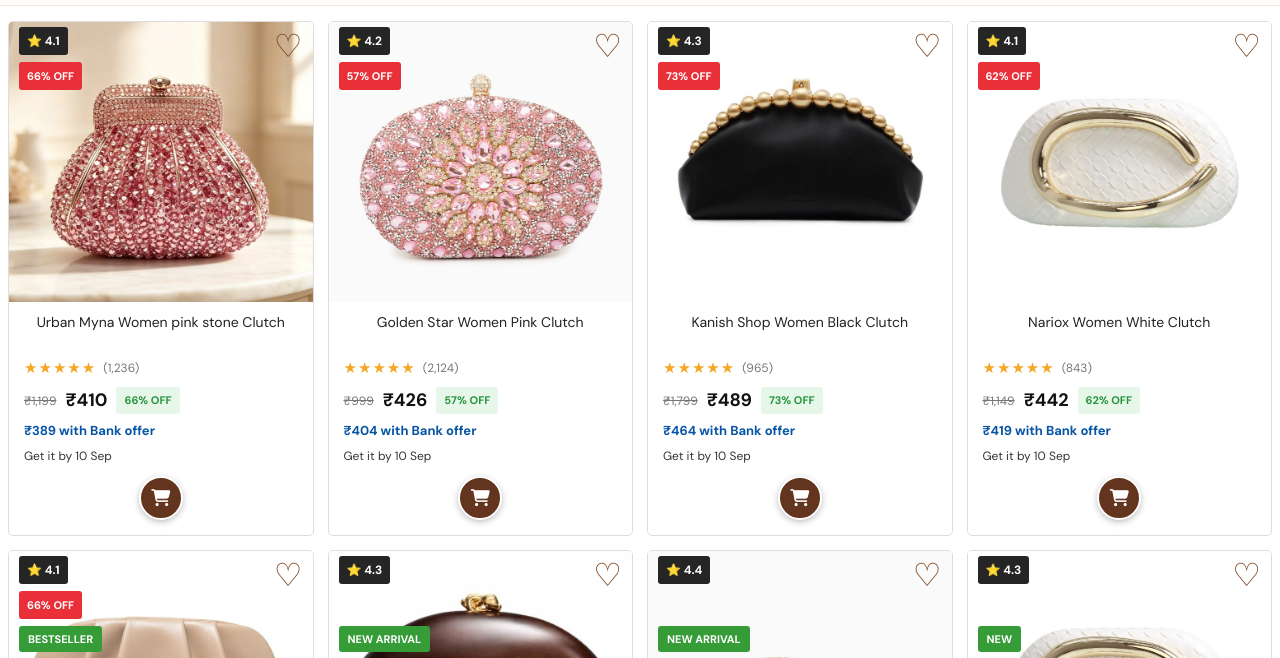
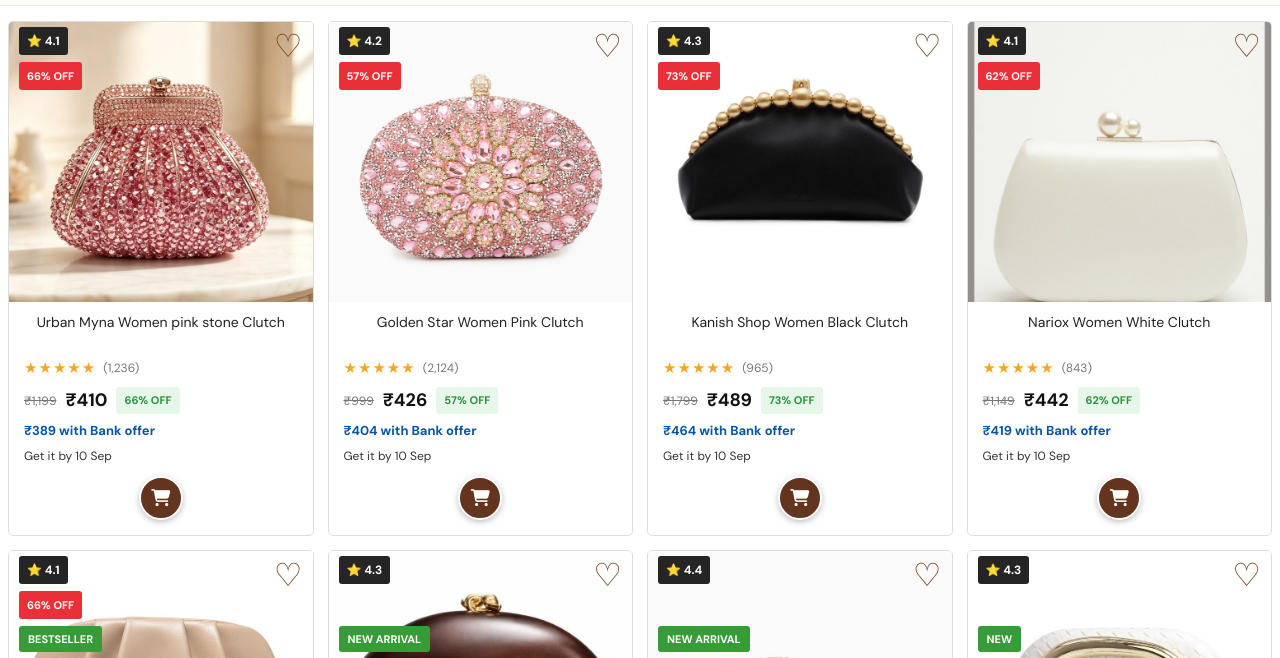
Before and after one commit to mvismitha64/BAGLUXE, a plain HTML site: page clutches.html in a window 1280 px wide. Shown: the part 142-800 px from the top of the page. Drawn offline with nearby package versions, Linux system fonts and the light colour scheme.

Commit message:
Update clutches.html

```diff
--- a/clutches.html
+++ b/clutches.html
@@ -392,7 +392,7 @@ a{text-decoration:none}
  <!-- PRODUCT 4 -->
  <div class="product-card">
   <div class="product-image">
-   <img src="White clutches.jfif" alt="White Clutch">
+   <img src="white clutch.jfif" alt="White Clutch">
    <div class="rating-badge">⭐ 4.1</div>
    <div class="discount-badge">62% OFF</div>
    <button class="wishlist" aria-label="Add to wishlist">♡</button>
```
